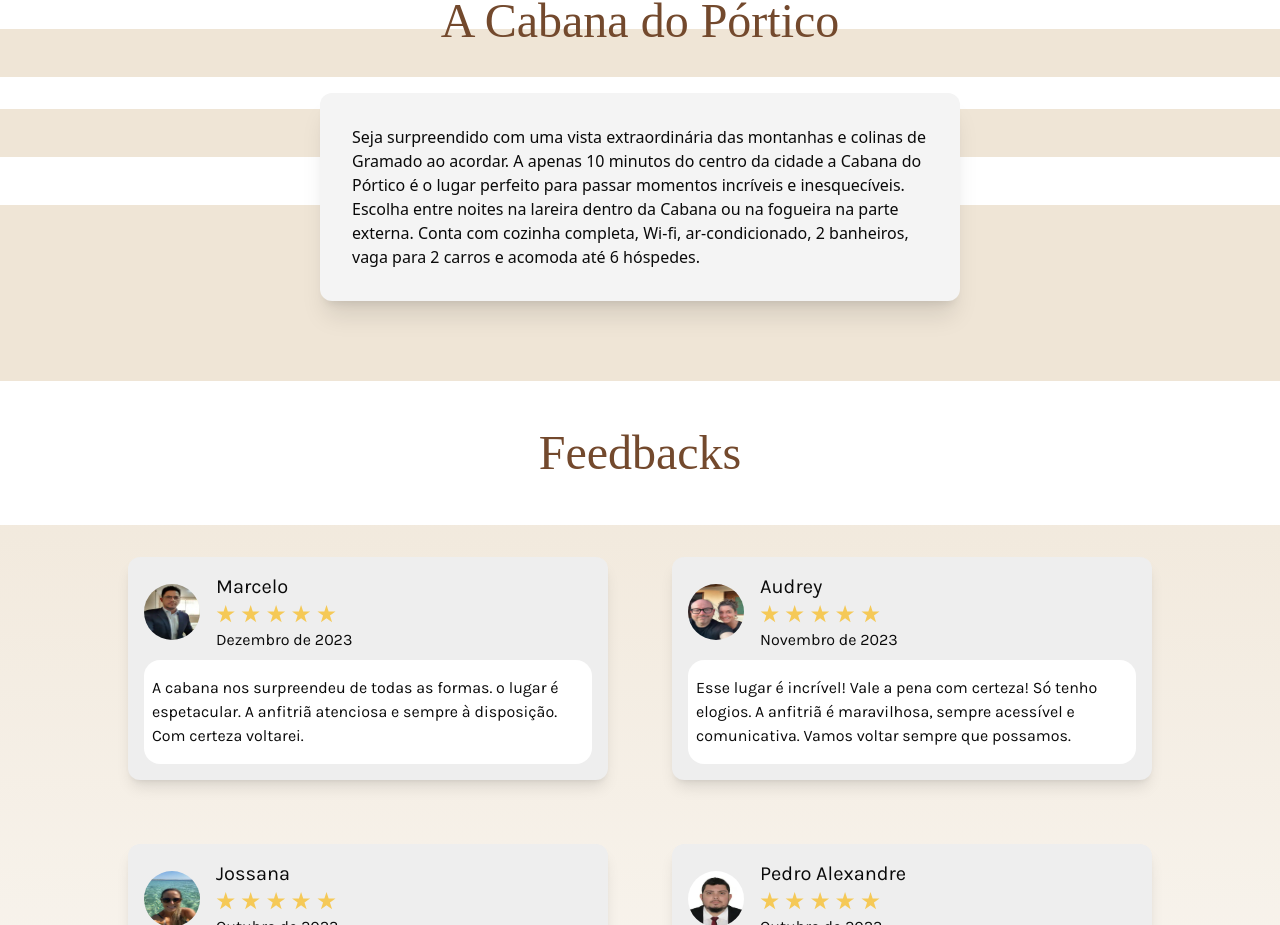
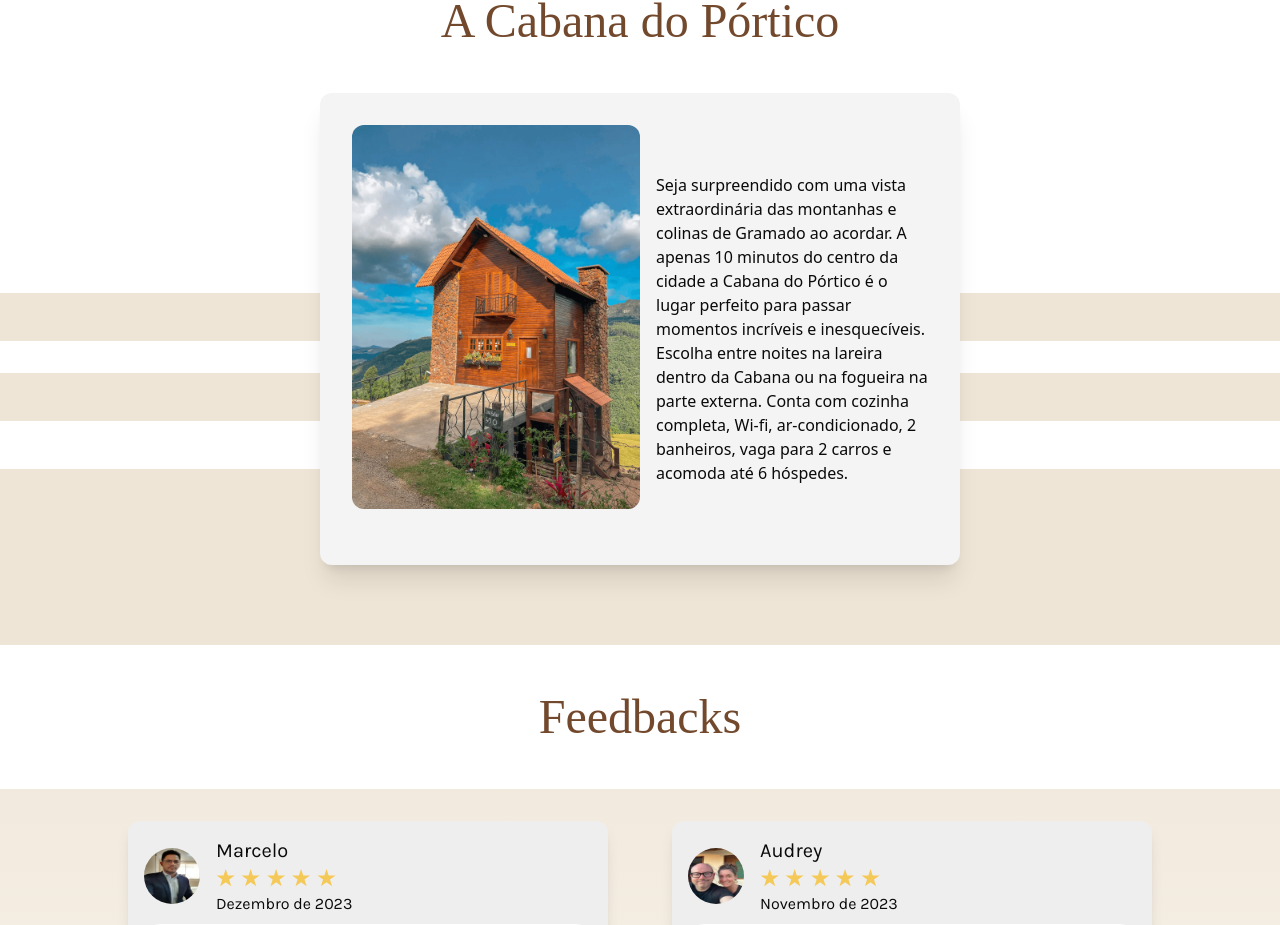
Before and after one commit to christianfonseca03/cabana_portico, a React (Vite) app: page / in a window 1280 px wide. Shown: the part 2377-3302 px from the top of the page. Built offline with nearby package versions, Linux system fonts and the light colour scheme; a web font is replaced by a local one.

Commit message:
fix: agora vai

```diff
--- a/src/components/About.tsx
+++ b/src/components/About.tsx
@@ -1,4 +1,4 @@
-
+import cabana from "../assets/aboutCabana.jpeg"
 
 export function About() {
   return (
@@ -10,7 +10,11 @@ export function About() {
         A Cabana do Pórtico
       </h1>
       <div className="flex flex-col xl:flex-row bg-brancoCabana-200 rounded-xl shadow-xl justify-center items-center p-4 xl:p-8 w-3/4 xl:w-2/4 mx-auto">
-
+        <img
+          src={cabana}
+          className="w-3/4  lg:w-2/4 rounded-xl mb-6 xl:mr-4"
+          alt=""
+        />
         <p>
           Seja surpreendido com uma vista extraordinária das montanhas e colinas
           de Gramado ao acordar. A apenas 10 minutos do centro da cidade a
```
Also changed, not shown: src/assets/aboutCabana.jpeg (renamed from src/assets/cabanaabout.jpeg).
